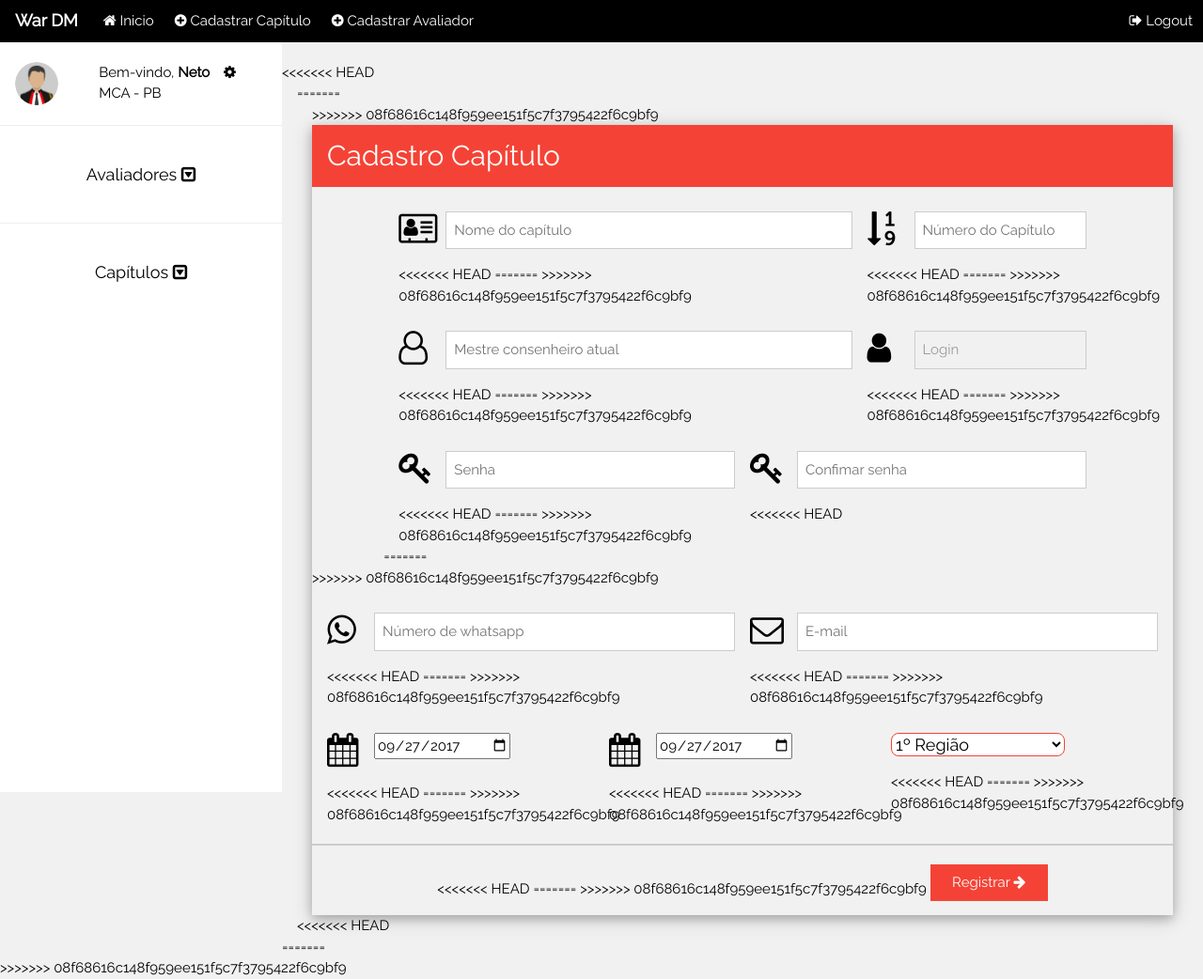
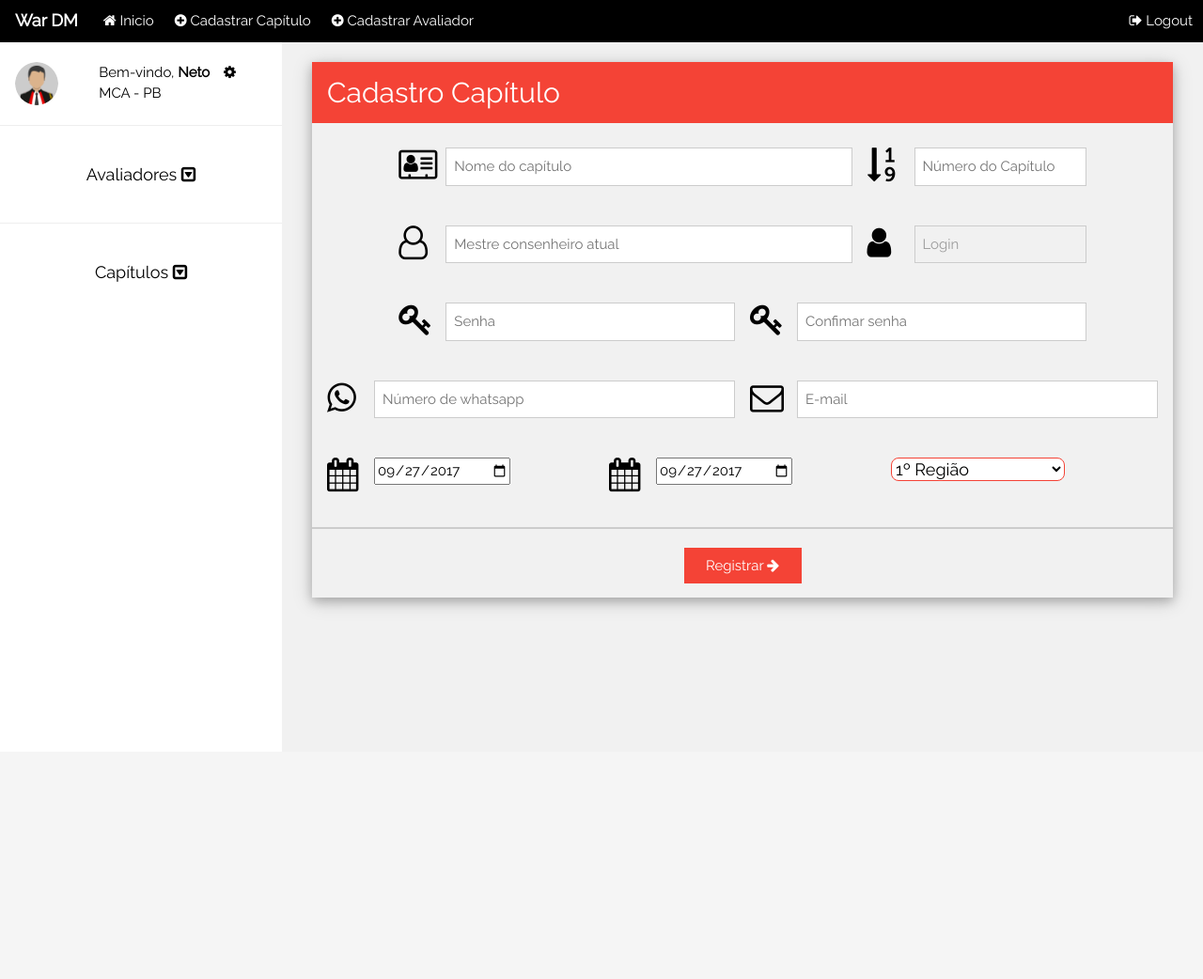
Before and after one commit to Nelho/war_dm, a Django app: page /capitulo/cadastro/ in a window 1280 px wide. Shown: the whole page at 94% size. After the commit the page ends 650 px from the top, so only its background shows below. Run offline with Django 3.2, Linux system fonts and the light colour scheme; some libraries are stand-ins or nearby versions.

```diff
--- a/templates/capitulo/cadastroCapitulo.html
+++ b/templates/capitulo/cadastroCapitulo.html
@@ -17,11 +17,8 @@
 
 {% block conteudo %}
 
-<<<<<<< HEAD
     <div class="w3-container">
-=======
     <div class="w3-container">
->>>>>>> 08f68616c148f959ee151f5c7f3795422f6c9bf9
       <div class="w3-card-4 w3-gray-ligth">
         <div class="w3-container w3-red">
           <h2>Cadastro Capítulo</h2>
@@ -43,11 +40,7 @@
                                         {{form.nomeCap}}
                                     </div>
                                 </div>
-<<<<<<< HEAD
 
-=======
-
->>>>>>> 08f68616c148f959ee151f5c7f3795422f6c9bf9
                             </div>
 
                             <div class="w3-half w3-col m4">
@@ -57,11 +50,8 @@
                                         {{form.numero}}
                                     </div>
                                 </div>
-<<<<<<< HEAD
 
-=======
 
->>>>>>> 08f68616c148f959ee151f5c7f3795422f6c9bf9
                             </div>
                           </div>
 
@@ -73,11 +63,7 @@
                                         {{form.mestreCosenheiro}}
                                     </div>
                                 </div>
-<<<<<<< HEAD
 
-=======
-
->>>>>>> 08f68616c148f959ee151f5c7f3795422f6c9bf9
                             </div>
 
                             <div class="w3-half w3-col m4">
@@ -89,11 +75,7 @@
                                                                        onkeyup="funcCriarLogin()">
                                     </div>
                                 </div>
-<<<<<<< HEAD
 
-=======
-
->>>>>>> 08f68616c148f959ee151f5c7f3795422f6c9bf9
                             </div>
                           </div>
 
@@ -105,11 +87,6 @@
                                         {{form.password}}
                                     </div>
                                 </div>
-<<<<<<< HEAD
-
-=======
-
->>>>>>> 08f68616c148f959ee151f5c7f3795422f6c9bf9
                             </div>
 
                             <div class="w3-half w3-col m6">
@@ -119,17 +96,11 @@
                                         {{form.passwordConfirm}}
                                     </div>
                                 </div>
-<<<<<<< HEAD
+                            </div>
+                          </div>
 
                             </div>
                           </div>
-
-=======
-
-                            </div>
-                          </div>
-
->>>>>>> 08f68616c148f959ee151f5c7f3795422f6c9bf9
                         <div class="w3-row-padding">
                           <div class="w3-half w3-col m6">
                               <div class="w3-row w3-section">
@@ -138,11 +109,7 @@
                                       {{form.telefone}}
                                   </div>
                               </div>
-<<<<<<< HEAD
 
-=======
-
->>>>>>> 08f68616c148f959ee151f5c7f3795422f6c9bf9
                           </div>
 
                           <div class="w3-half w3-col m6">
@@ -152,11 +119,7 @@
                                       {{form.email}}
                                   </div>
                               </div>
-<<<<<<< HEAD
 
-=======
-
->>>>>>> 08f68616c148f959ee151f5c7f3795422f6c9bf9
                           </div>
                         </div>
 
@@ -168,11 +131,6 @@
                                       {{form.dataInstalacao}}
                                   </div>
                               </div>
-<<<<<<< HEAD
-
-=======
-
->>>>>>> 08f68616c148f959ee151f5c7f3795422f6c9bf9
                           </div>
 
                           <div class="w3-half w3-col m4">
@@ -182,11 +140,6 @@
                                       {{form.dataFundacao}}
                                   </div>
                               </div>
-<<<<<<< HEAD
-
-=======
-
->>>>>>> 08f68616c148f959ee151f5c7f3795422f6c9bf9
                           </div>
 
                           <div class="w3-half w3-col m4">
@@ -196,22 +149,12 @@
                                       {{form.regiao}}
                                   </div>
                               </div>
-<<<<<<< HEAD
-
-=======
-
->>>>>>> 08f68616c148f959ee151f5c7f3795422f6c9bf9
                           </div>
                         </div>
 
 
                           <hr class="w3-gray w3-border">
                         <div class="w3-container w3-gray-ligth w3-center">
-<<<<<<< HEAD
-
-=======
-
->>>>>>> 08f68616c148f959ee151f5c7f3795422f6c9bf9
                             <button type="submit" style="margin-bottom:15px" class="w3-ripple btn-clone w3-btn w3-red w3-center w3-hover-red">Registrar <i class="fa fa-arrow-right"></i></button>
                         </div>
 
@@ -220,15 +163,10 @@
 
               <div class="w3-col m1 w3-center w3-white"></div>
             </div>
-<<<<<<< HEAD
 
         </div>
 
-=======
-
         </div>
-
->>>>>>> 08f68616c148f959ee151f5c7f3795422f6c9bf9
       </div>
     <!--
     <form action="{% url 'cadastroCapitulo' %}" method="POST"
```
Also changed, not shown: avaliador/forms.py (+6 -34 lines), avaliador/views.py (+12 -6 lines), templates/avaliador/cadastro_avaliador.html (+10 -10 lines), media/fotos/123.png (deleted), media/fotos/2424.png (deleted), media/fotos/Captura_de_tela_de_2017-09-21_21-53-26.png (deleted), media/fotos/Captura_de_tela_de_2017-09-21_21-53-26_M5BnZGO.png (deleted), media/fotos/Captura_de_tela_de_2017-09-21_21-53-26_eCSFElY.png (deleted), media/fotos/logo.png (deleted), media/fotos/logo_V0tlquH.png (deleted), media/fotos/logo_mz1VhiW.png (deleted), media/fotos/logo_ox5lGaI.png (deleted), media/fotos/o.png (deleted), media/fotos/protótipo_da_tela_inicial_do_corretor.png (deleted), 1 more files.
